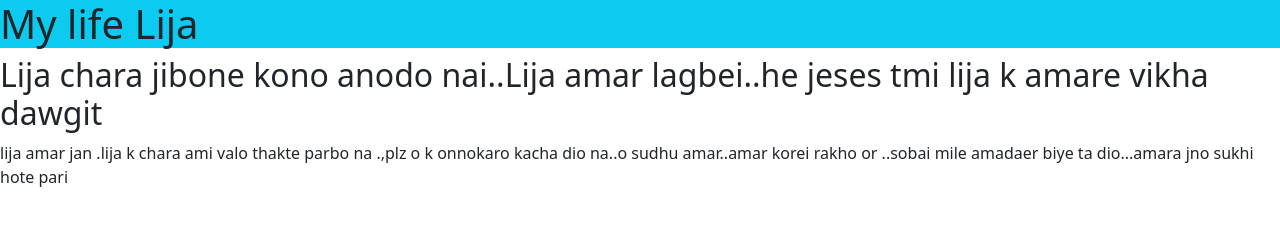
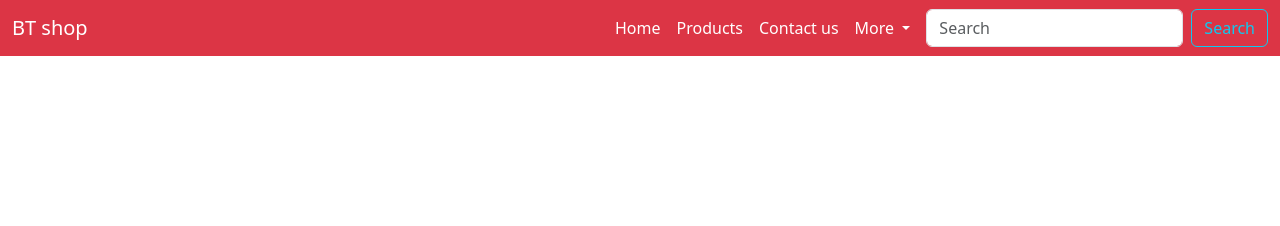
Before and after one commit to leon14524/bootstrap-project-, a plain HTML site: page index.html in a window 1280 px wide. Drawn offline with Linux system fonts and the light colour scheme.

Commit message:
third commit

```diff
--- a/index.html
+++ b/index.html
@@ -8,10 +8,46 @@
     <link rel="stylesheet" href="bootstrap/bootstrap.min.css">
 </head>
 <body>
+ <!-- nav bar start     -->
+ <nav class="navbar navbar-expand-lg bg-danger">
+    <div class="container-fluid">
+      <a class="navbar-brand text-white" href="#">BT shop</a>
+      <button class="navbar-toggler" type="button" data-bs-toggle="collapse" data-bs-target="#navbarSupportedContent" aria-controls="navbarSupportedContent" aria-expanded="false" aria-label="Toggle navigation">
+        <span class="navbar-toggler-icon"></span>
+      </button>
+      <div class="collapse navbar-collapse" id="navbarSupportedContent">
+        <ul class="navbar-nav ms-auto mb-2 me-2 mb-lg-0">
+          <li class="nav-item">
+            <a class="nav-link active text-white" aria-current="page" href="#">Home</a>
+          </li>
+          <li class="nav-item">
+            <a class="nav-link text-white" href="#">Products</a>
+          </li>
+          </li>
+          <li class="nav-item">
+            <a class="nav-link text-white" href="#">Contact us </a>
+          </li>
+          <li class="nav-item dropdown ">
+            <a class="nav-link dropdown-toggle text-white" href="#" role="button" data-bs-toggle="dropdown" aria-expanded="false">
+              More
+            </a>
+            <ul class="dropdown-menu ">
+              <li><a class="dropdown-item" href="#">Old Products</a></li>
+              <li><a class="dropdown-item" href="#">New Products</a></li>
+              <li><hr class="dropdown-divider"></li>
+              <li><a class="dropdown-item" href="#"> New update Products</a></li>
+              <li><a class="dropdown-item" href="#"> Silver new Products</a></li>
+            </ul>
+          </li>
 
-<h1 class="bg-info "> My life Lija </h1>
-<h2> Lija chara jibone kono anodo nai..Lija amar lagbei..he jeses tmi lija k amare vikha dawgit </h2>
-<p>lija amar jan .lija k chara ami  valo thakte parbo na .,plz o k onnokaro kacha dio na..o sudhu amar..amar korei rakho or ..sobai mile amadaer biye ta dio...amara jno sukhi hote pari</p>
+        </ul>
+        <form class="d-flex" role="search">
+          <input class="form-control me-2" type="search" placeholder="Search" aria-label="Search">
+          <button class="btn btn-outline-info" type="submit">Search</button>
+        </form>
+      </div>
+    </div>
+  </nav>
 
 <!-- bootstrap js -->
     <script src="bootstrap/bootstrap.bundle.min.js"></script>
```
